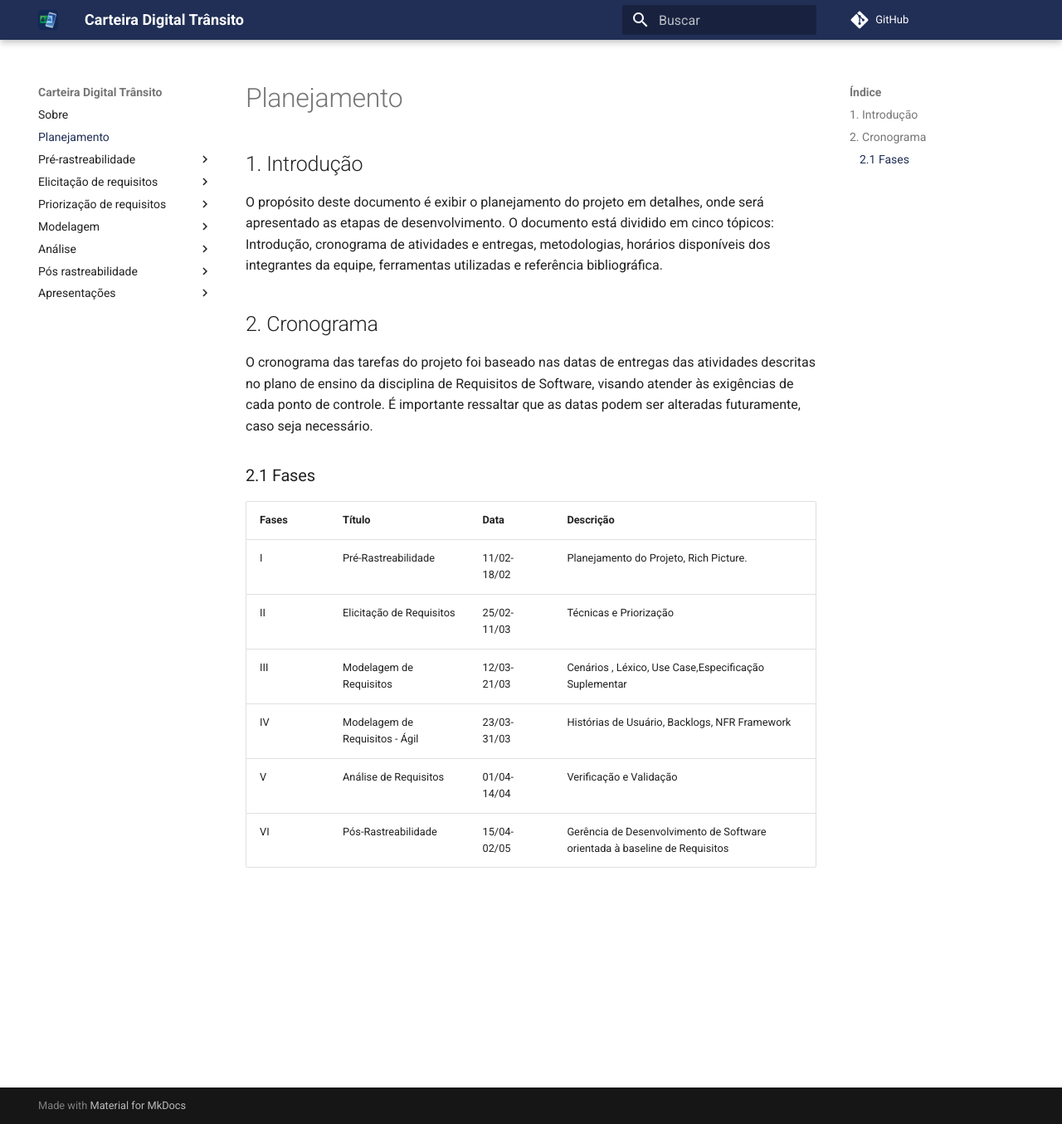
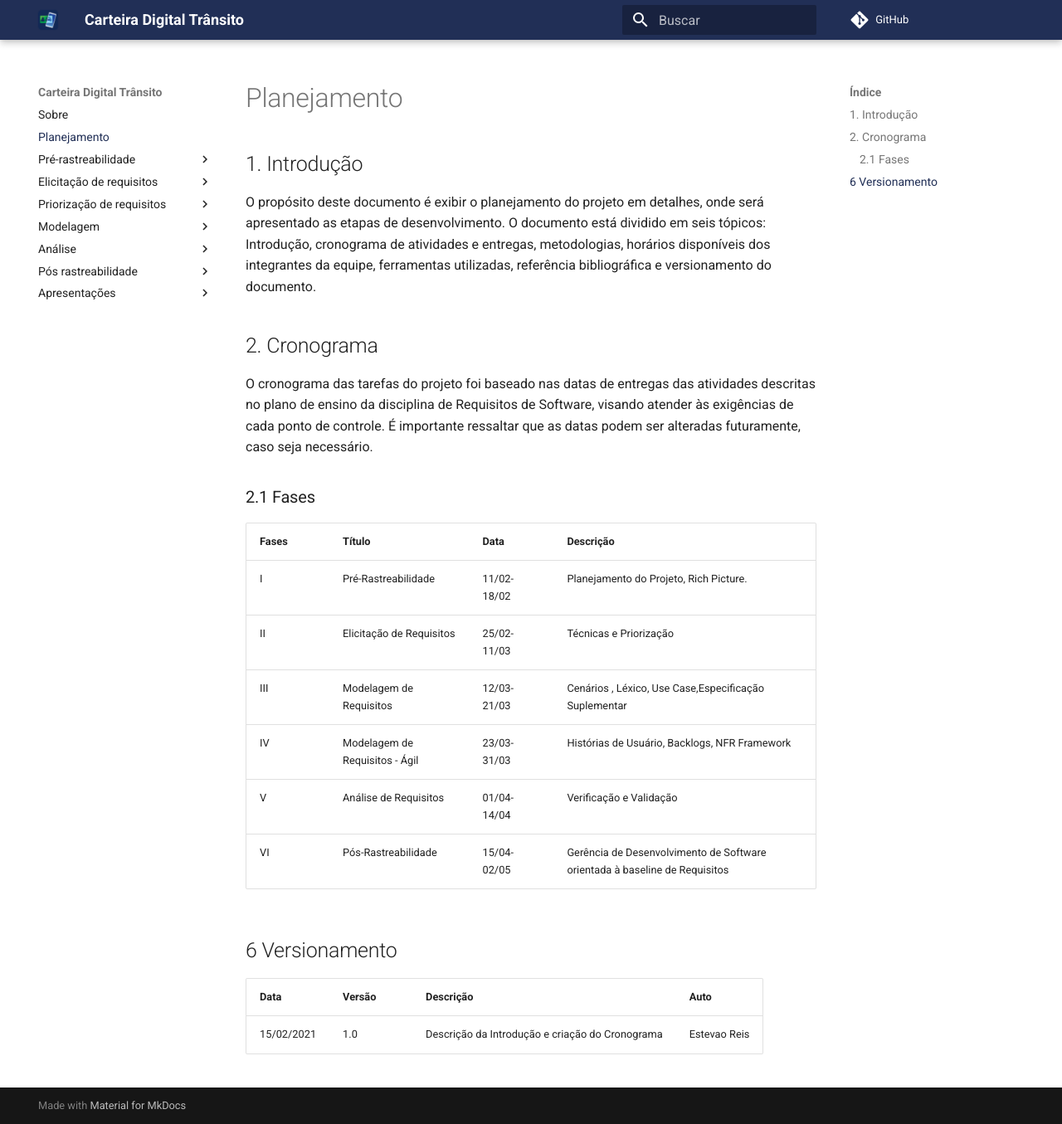
Before and after one commit to sergiosacj/2020.2-CarteiraDigitalTransito, an MkDocs documentation site: the page built from docs/planejamento.md, in a window 1280 px wide and 1355 px high. Shown: the whole window at 83% size. Built offline with MkDocs 1.6.1 and Material for MkDocs 9.7.7, drawn with Linux system fonts in a browser that asks for light colours; comment, search, counter and statistics services are not loaded.

Commit message:
Criação do Tópico de Versionamento

```diff
--- a/docs/planejamento.md
+++ b/docs/planejamento.md
@@ -1,7 +1,7 @@
 # Planejamento
 
 ## 1. Introdução
-O propósito deste documento é exibir o planejamento do projeto em detalhes, onde será apresentado as etapas de desenvolvimento. O documento está dividido em cinco tópicos: Introdução, cronograma de atividades e entregas, metodologias, horários disponíveis dos integrantes da equipe, ferramentas utilizadas e referência bibliográfica.
+O propósito deste documento é exibir o planejamento do projeto em detalhes, onde será apresentado as etapas de desenvolvimento. O documento está dividido em seis tópicos: Introdução, cronograma de atividades e entregas, metodologias, horários disponíveis dos integrantes da equipe, ferramentas utilizadas, referência bibliográfica e versionamento do documento.
 
 ## 2. Cronograma
 O cronograma das tarefas do projeto foi baseado nas datas de entregas das atividades descritas no plano de ensino da disciplina de Requisitos de Software, visando atender às exigências de cada ponto de controle. É importante ressaltar que as datas podem ser alteradas futuramente, caso seja necessário.
@@ -15,3 +15,11 @@ O cronograma das tarefas do projeto foi baseado nas datas de entregas das ativid
 | IV | Modelagem de Requisitos - Ágil | 23/03-31/03| Histórias de Usuário, Backlogs, NFR Framework|
 |V| Análise de Requisitos|01/04-14/04| Verificação e Validação |
 |VI| Pós-Rastreabilidade | 15/04-02/05| Gerência de Desenvolvimento de Software orientada à baseline de Requisitos|
+
+
+
+
+## 6 Versionamento
+|Data|Versão|Descrição|Auto|
+|----|------|---------|----|
+|15/02/2021| 1.0| Descrição da Introdução e criação do Cronograma| Estevao Reis|
```
